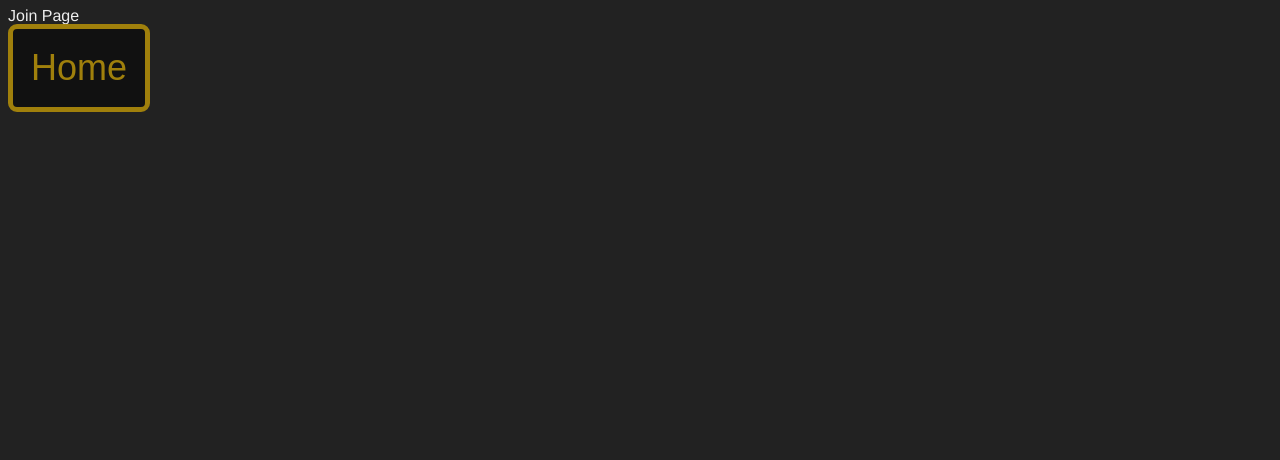
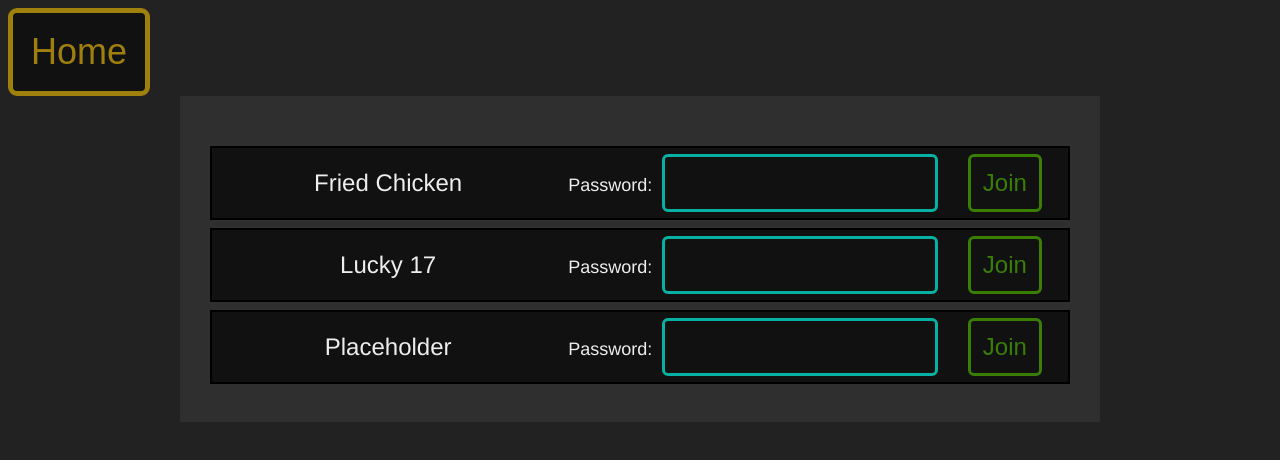
Before and after one commit to JustusHibshman/line-games, an Angular app in the folder client/: page /join in a window 1280 px wide. Shown: the top 460 px of the page. Built offline with nearby package versions, Linux system fonts and the light colour scheme.

Commit message:
Join page interface

```diff
--- a/client/src/app/join/join.component.html
+++ b/client/src/app/join/join.component.html
@@ -1,3 +1,10 @@
-<h1>Join Page</h1>
+<app-nav-button [target]='"/"' [text]='"Home"' />
 
-<app-nav-button [target]='"/"' [text]='"Home"' />
+<div class="main">
+<div *ngFor="let game of games; index as i" class="listing">
+    <span class="gameName">{{ game.name }}</span>
+    <span>Password:</span>
+    <app-text-box [maxLength]="10" [(text)]="typed[i]" class="password" />
+    <app-action-button [text]="'Join'" (click)="joinGame(i)" />
+</div>
+</div>
--- a/client/src/app/join/join.component.scss
+++ b/client/src/app/join/join.component.scss
@@ -0,0 +1,33 @@
+div.main {
+    padding: 30px;
+    padding-top: 50px;
+    position: absolute;
+    left: 0;
+    right: 0;
+    width: 860px;
+    margin: auto;
+
+    text-align: center;
+
+    background-color: #2f2f2f;
+    font-size: 18px;
+}
+
+div.listing {
+    background-color: #111111;
+    padding: 6px;
+    margin-bottom: 8px;
+    border: 2px solid #000000;
+}
+
+span.gameName {
+    display: inline-block;
+    width: 300px;
+    font-size: 24px;
+    margin-right: 30px;
+}
+
+.password {
+    margin-left: 10px;
+    margin-right: 30px;
+}
--- a/client/src/app/join/join.component.ts
+++ b/client/src/app/join/join.component.ts
@@ -1,12 +1,45 @@
-import { Component } from '@angular/core';
+import { Component, OnInit, signal } from '@angular/core';
+import { NgFor } from '@angular/common';
+
+import { ActionButtonComponent } from '@local-components/action-button/action-button.component';
 import { NavButtonComponent } from '@local-components/nav-button/nav-button.component';
+import { TextBoxComponent } from '@local-components/text-box/text-box.component';
+
+import { GameListing } from '@local-types/game-listing.type';
 
 @Component({
   selector: 'app-join',
-  imports: [NavButtonComponent],
+  imports: [NgFor,
+            ActionButtonComponent, NavButtonComponent, TextBoxComponent],
   templateUrl: './join.component.html',
   styleUrl: './join.component.scss'
 })
-export class JoinComponent {
+export class JoinComponent implements OnInit {
+    games: Array<GameListing> = [
+        { gameID: 0, name: "Placeholder" },
+        { gameID: 1, name: "Fried Chicken" },
+        { gameID: 17, name: "Lucky 17"},
+    ];
 
+    typed: any = [];
+
+    ngOnInit(): void {
+        this.games.sort(this.compareListings)
+        this.typed = Array.from({ length: this.games.length }, () => signal<string>(""));
+    }
+
+    joinGame(idx: number): void {
+        console.log("Attempted to join game " + String(idx));
+        console.log("Current password entry: " + this.typed[idx]());
+    }
+
+    compareListings(a: GameListing, b: GameListing): number {
+        if (a.name < b.name) {
+            return -1;
+        } else if (b.name < a.name) {
+            return 1;
+        } else {
+            return 0;
+        }
+    }
 }
--- /dev/null
+++ b/client/src/app/model/game-listing.type.ts
@@ -0,0 +1,4 @@
+export type GameListing = {
+    gameID:      number;
+    name:        string;
+}
```
